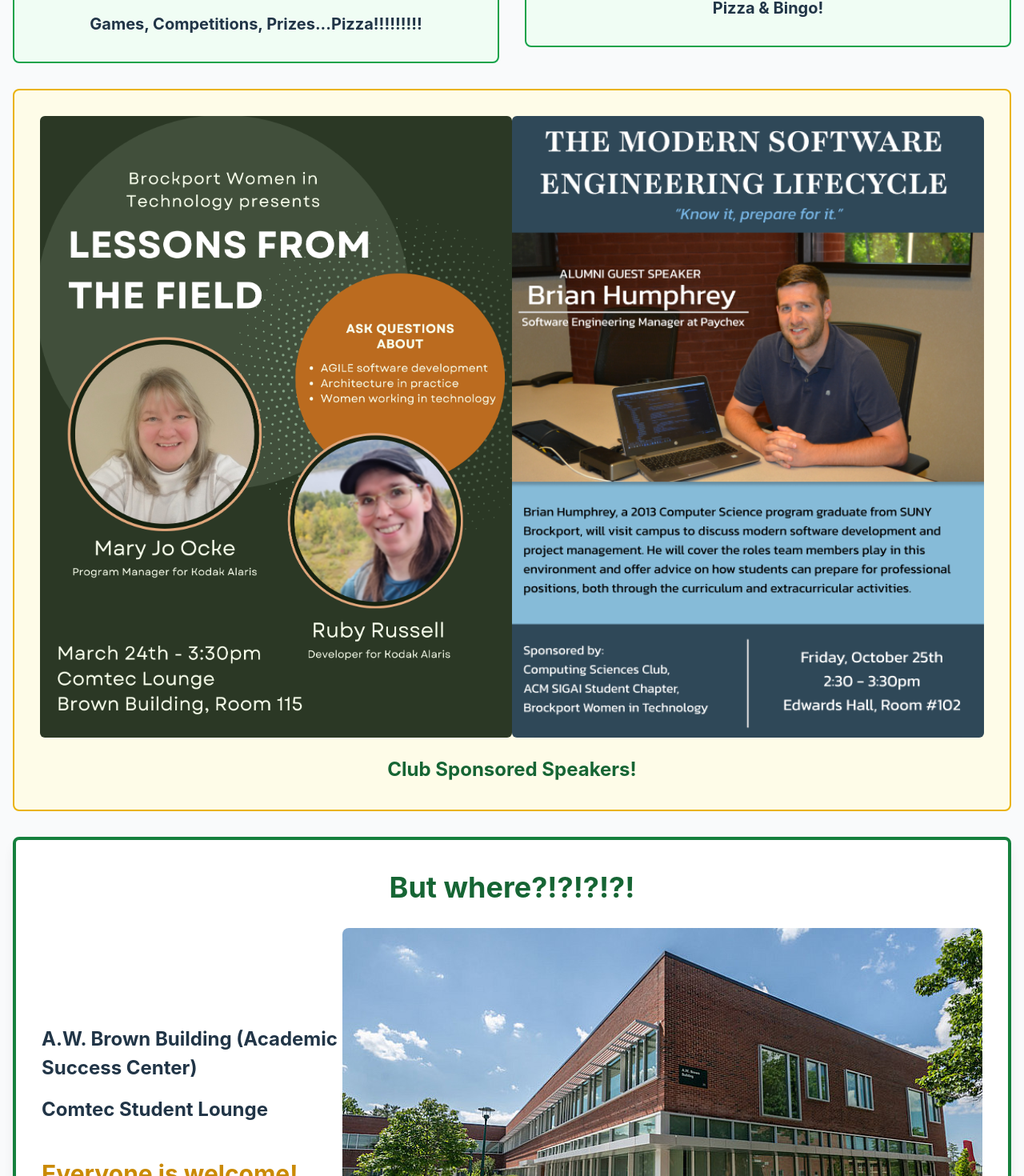
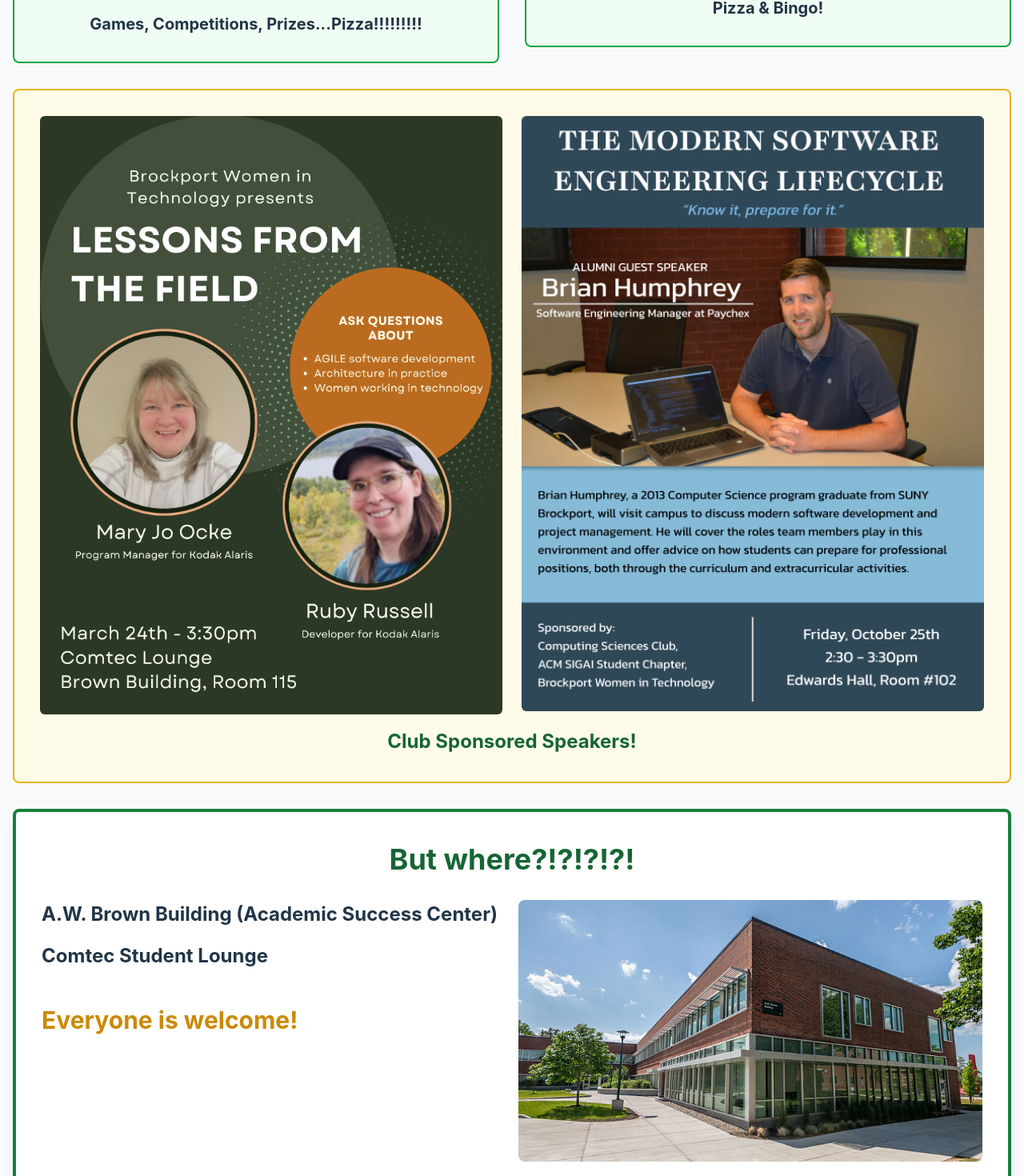
Before and after one commit to CollinF777/Comp-Sci-Club-BWiT-Website, a React (Vite) app in the folder brockport-cs-club/: page / in a window 1280 px wide. Shown: the part 1667-3137 px from the top of the page at 80% size. Built offline with nearby package versions, Linux system fonts and the light colour scheme.

Commit message:
fix: Fixed window sizing issues

```diff
--- a/brockport-cs-club/src/App.css
+++ b/brockport-cs-club/src/App.css
@@ -5,9 +5,8 @@
   box-sizing: border-box;
 }
 
-/* Thank you Ryan for this code from like two months agp */
 html, body, #root {
-  height: -50%;
+  height: 100%;
   width: 100%;
 }
 
@@ -32,7 +31,7 @@ body {
 .header {
   background: linear-gradient(to right, #15803d, #166534);
   color: white;
-  padding: 2rem 1rem;
+  padding: 1.5rem 1rem;
   border-bottom: 7px solid #eab308;
 }
 
@@ -43,16 +42,37 @@ body {
 }
 
 .header-title {
-  font-size: 2.5rem;
+  font-size: 1.5rem;
   font-weight: bold;
   margin-bottom: 0.75rem;
 }
 
 .header-subtitle {
-  font-size: 1.25rem;
+  font-size: 1rem;
+}
+
+@media (min-width: 640px) {
+  .header {
+    padding: 2rem 1rem;
+  }
+  .header-title {
+    font-size: 2rem;
+  }
+  .header-subtitle {
+    font-size: 1.125rem;
+  }
 }
 
 @media (min-width: 768px) {
+  .header-title {
+    font-size: 2.5rem;
+  }
+  .header-subtitle {
+    font-size: 1.25rem;
+  }
+}
+
+@media (min-width: 1024px) {
   .header-title {
     font-size: 3rem;
   }
@@ -65,7 +85,13 @@ body {
 .main-content {
   max-width: 80rem;
   margin: 0 auto;
-  padding: 2rem 1rem;
+  padding: 1.5rem 1rem;
+}
+
+@media (min-width: 768px) {
+  .main-content {
+    padding: 2rem 1rem;
+  }
 }
 
 /* Two Column Grid */
@@ -89,10 +115,16 @@ body {
 
 /* Column Titles */
 .column-title {
-  font-size: 1.875rem;
+  font-size: 1.5rem;
   font-weight: bold;
   text-align: center;
   padding-bottom: 0.5rem;
+}
+
+@media (min-width: 768px) {
+  .column-title {
+    font-size: 1.875rem;
+  }
 }
 
 .cs-title {
@@ -110,7 +142,13 @@ body {
   background: white;
   border-radius: 0.5rem;
   box-shadow: 0 4px 6px -1px rgba(0, 0, 0, 0.1);
-  padding: 1.5rem;
+  padding: 1.25rem;
+}
+
+@media (min-width: 768px) {
+  .card {
+    padding: 1.5rem;
+  }
 }
 
 .cs-card {
@@ -122,16 +160,28 @@ body {
 }
 
 .card-title {
-  font-size: 1.5rem;
+  font-size: 1.25rem;
   font-weight: bold;
   color: #166534;
   margin-bottom: 1rem;
 }
 
+@media (min-width: 768px) {
+  .card-title {
+    font-size: 1.5rem;
+  }
+}
+
 .card-text {
-  font-size: 1.125rem;
+  font-size: 1rem;
   line-height: 1.75;
   margin-bottom: 1rem;
+}
+
+@media (min-width: 768px) {
+  .card-text {
+    font-size: 1.125rem;
+  }
 }
 
 /* Activity Lists */
@@ -139,8 +189,14 @@ body {
   display: flex;
   flex-direction: column;
   gap: 0.5rem;
-  font-size: 1.125rem;
+  font-size: 1rem;
   list-style: none;
+}
+
+@media (min-width: 768px) {
+  .activity-list {
+    font-size: 1.125rem;
+  }
 }
 
 .activity-list > li {
@@ -180,9 +236,15 @@ body {
 
 .event-box {
   border-radius: 0.5rem;
-  padding: 1.5rem;
+  padding: 1.25rem;
   text-align: center;
   border: 2px solid;
+}
+
+@media (min-width: 768px) {
+  .event-box {
+    padding: 1.5rem;
+  }
 }
 
 .event-box img {
@@ -191,19 +253,6 @@ body {
   object-fit: cover;
   border-radius: 0.375rem;
   margin-bottom: 1rem;
-}
-
-.location-details {
-  display: flex;
-  flex-direction: column;
-  gap: 1rem;
-  align-items: left;
-}
-
-.location-image {
-  display: flex;
-  justify-content: right;
-  flex-direction: column;
 }
 
 .gold-event {
@@ -217,9 +266,15 @@ body {
 }
 
 .event-box h4 {
-  font-size: 1.25rem;
+  font-size: 1.125rem;
   font-weight: bold;
   margin-bottom: 0.5rem;
+}
+
+@media (min-width: 768px) {
+  .event-box h4 {
+    font-size: 1.25rem;
+  }
 }
 
 /* Alumni Banner */
@@ -228,22 +283,48 @@ body {
   background-color: #fefce8;
   border: 2px solid #eab308;
   border-radius: 0.5rem;
-  padding: 2rem;
+  padding: 1.5rem;
   text-align: center;
 }
 
-.alumni-banner img {
-  width: 50%;
-  height: 777px;
-  object-fit: cover;
-  border-radius: 0.375rem;
+@media (min-width: 768px) {
+  .alumni-banner {
+    padding: 2rem;
+  }
+}
+
+.alumni-banner-images {
+  display: grid;
+  grid-template-columns: 1fr;
+  gap: 1rem;
   margin-bottom: 1rem;
 }
 
+@media (min-width: 768px) {
+  .alumni-banner-images {
+    grid-template-columns: repeat(2, 1fr);
+    gap: 1.5rem;
+  }
+}
+
+.alumni-banner img {
+  width: 100%;
+  max-width: 100%;
+  height: auto;
+  object-fit: cover;
+  border-radius: 0.375rem;
+}
+
 .alumni-banner h3 {
-  font-size: 1.5rem;
+  font-size: 1.25rem;
   font-weight: bold;
   color: #166534;
+}
+
+@media (min-width: 768px) {
+  .alumni-banner h3 {
+    font-size: 1.5rem;
+  }
 }
 
 /* Location Section */
@@ -252,67 +333,142 @@ body {
   background: white;
   border-radius: 0.5rem;
   box-shadow: 0 10px 15px -3px rgba(0, 0, 0, 0.1);
-  padding: 2rem;
+  padding: 1.5rem;
   border: 4px solid #15803d;
 }
 
+@media (min-width: 768px) {
+  .location-section {
+    padding: 2rem;
+  }
+}
+
 .location-title {
-  font-size: 2.25rem;
+  font-size: 1.75rem;
   font-weight: bold;
   text-align: center;
   margin-bottom: 1.5rem;
   color: #166534;
 }
 
-.location-content {
-  text-align: center;
+@media (min-width: 768px) {
+  .location-title {
+    font-size: 2.25rem;
+  }
+}
+
+.location-building {
   display: flex;
   flex-direction: column;
-  gap: 0.75rem;
-}
-
-.location-building,
-.location-room {
-  font-size: 1.5rem;
-  font-weight: bold;
-  display: flex;
+  gap: 1rem;
   align-items: center;
 }
 
+@media (min-width: 768px) {
+  .location-building {
+    flex-direction: row;
+    align-items: flex-start;
+  }
+}
+
+.location-details {
+  display: flex;
+  flex-direction: column;
+  gap: 1rem;
+  align-items: center;
+  text-align: center;
+  flex: 1;
+}
+
+@media (min-width: 768px) {
+  .location-details {
+    align-items: flex-start;
+    text-align: left;
+  }
+}
+
+.location-details .location-building,
+.location-room {
+  font-size: 1.125rem;
+  font-weight: bold;
+}
+
+@media (min-width: 768px) {
+  .location-details .location-building,
+  .location-room {
+    font-size: 1.5rem;
+  }
+}
+
 .location-welcome {
-  font-size: 1.875rem;
+  font-size: 1.5rem;
   font-weight: bold;
   color: #ca8a04;
-  margin-top: 1.5rem;
+  margin-top: 0.5rem;
+}
+
+@media (min-width: 768px) {
+  .location-welcome {
+    font-size: 1.875rem;
+    margin-top: 1.5rem;
+  }
+}
+
+.location-image {
+  display: flex;
+  justify-content: center;
+  flex-direction: column;
+  width: 100%;
+  max-width: 400px;
+}
+
+@media (min-width: 768px) {
+  .location-image {
+    justify-content: flex-start;
+    max-width: none;
+    flex: 1;
+  }
 }
 
 .location-building img {
+  width: 100%;
   height: auto;
-  width: auto;
-  object-fit: contain;
-  flex: auto;
-  flex-direction: row;
+  object-fit: cover;
   border-radius: 8px;
+  max-height: 300px;
+}
+
+@media (min-width: 768px) {
+  .location-building img {
+    max-height: none;
+  }
 }
 
 /* Social Links */
 .social-grid {
   margin-top: 2rem;
   display: grid;
-  gap: 2rem;
+  gap: 1.5rem;
 }
 
 @media (min-width: 768px) {
   .social-grid {
     grid-template-columns: repeat(2, 1fr);
+    gap: 2rem;
   }
 }
 
 .social-card {
   border-radius: 0.5rem;
-  padding: 1.5rem;
+  padding: 1.25rem;
   text-align: center;
   border: 2px solid;
+}
+
+@media (min-width: 768px) {
+  .social-card {
+    padding: 1.5rem;
+  }
 }
 
 .cs-social {
@@ -328,16 +484,28 @@ body {
 }
 
 .social-title {
-  font-size: 1.5rem;
+  font-size: 1.25rem;
   font-weight: bold;
   margin-bottom: 1rem;
+}
+
+@media (min-width: 768px) {
+  .social-title {
+    font-size: 1.5rem;
+  }
 }
 
 .social-links {
   display: flex;
   flex-direction: column;
   gap: 0.75rem;
-  font-size: 1.125rem;
+  font-size: 1rem;
+}
+
+@media (min-width: 768px) {
+  .social-links {
+    font-size: 1.125rem;
+  }
 }
 
 .social-link {
@@ -359,16 +527,28 @@ body {
   background: white;
   border-radius: 0.5rem;
   box-shadow: 0 10px 15px -3px rgba(0, 0, 0, 0.1);
-  padding: 2rem;
+  padding: 1.5rem;
   border: 4px solid #eab308;
 }
 
+@media (min-width: 768px) {
+  .contact-section {
+    padding: 2rem;
+  }
+}
+
 .contact-title {
-  font-size: 2.25rem;
+  font-size: 1.75rem;
   font-weight: bold;
   text-align: center;
   margin-bottom: 1.5rem;
   color: #166534;
+}
+
+@media (min-width: 768px) {
+  .contact-title {
+    font-size: 2.25rem;
+  }
 }
 
 .contact-content {
@@ -376,40 +556,65 @@ body {
 }
 
 .contact-text {
-  font-size: 1.25rem;
+  font-size: 1rem;
   color: #374151;
   margin-bottom: 2rem;
 }
 
+@media (min-width: 768px) {
+  .contact-text {
+    font-size: 1.25rem;
+  }
+}
+
 .contact-info {
   display: grid;
-  gap: 2rem;
+  gap: 1.5rem;
   margin-top: 1.5rem;
 }
 
 @media (min-width: 768px) {
   .contact-info {
     grid-template-columns: repeat(2, 1fr);
+    gap: 2rem;
   }
 }
 
 .contact-item {
   background-color: #f0fdf4;
-  padding: 1.5rem;
+  padding: 1.25rem;
   border-radius: 0.5rem;
   border: 2px solid #16a34a;
 }
 
+@media (min-width: 768px) {
+  .contact-item {
+    padding: 1.5rem;
+  }
+}
+
 .contact-item h4 {
-  font-size: 1.25rem;
+  font-size: 1.125rem;
   font-weight: bold;
   color: #166534;
   margin-bottom: 0.75rem;
 }
 
+@media (min-width: 768px) {
+  .contact-item h4 {
+    font-size: 1.25rem;
+  }
+}
+
 .contact-item p {
-  font-size: 1.125rem;
+  font-size: 1rem;
   color: #374151;
+}
+
+@media (min-width: 768px) {
+  .contact-item p {
+    font-size: 1.125rem;
+  }
 }
 
 .contact-item a {
@@ -417,6 +622,7 @@ body {
   text-decoration: none;
   font-weight: 600;
   transition: color 0.2s;
+  word-break: break-all;
 }
 
 .contact-item a:hover {
@@ -435,5 +641,11 @@ body {
 }
 
 .footer p {
-  font-size: 1.125rem;
+  font-size: 1rem;
 }
+
+@media (min-width: 768px) {
+  .footer p {
+    font-size: 1.125rem;
+  }
+}
--- a/brockport-cs-club/src/pages/ClubMainPage.jsx
+++ b/brockport-cs-club/src/pages/ClubMainPage.jsx
@@ -104,8 +104,10 @@ function ClubMainPage() {
 
                 {/* Anything below this point is past the two column layout*/}
                 <div className="alumni-banner">
-                    <img src="/Images/BWiTSpeaker.png" alt="A picture of a BWiT guest speaker event" />
-                    <img src="/Images/CSClubSpeaker.png" alt="A picture of a CS Club guest speaker event" />
+                    <div className="alumni-banner-images">
+                        <img src="/Images/BWiTSpeaker.png" alt="A picture of a BWiT guest speaker event" />
+                        <img src="/Images/CSClubSpeaker.png" alt="A picture of a CS Club guest speaker event" />
+                    </div>
                     <h3>Club Sponsored Speakers!</h3>
                 </div>
 
```
